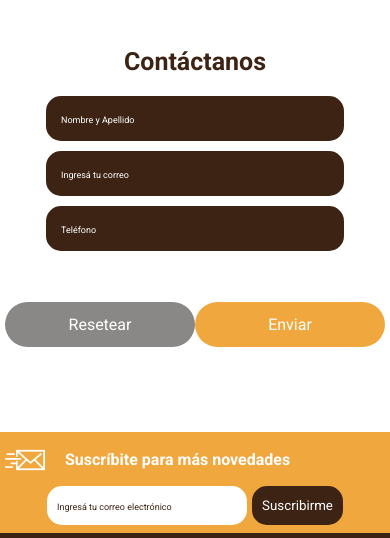
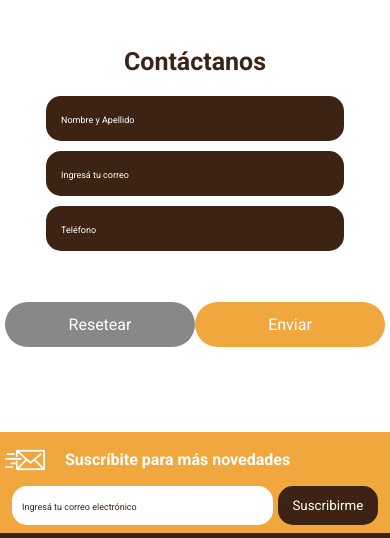
Before and after one commit to Joaquinviretti/petshop, a plain HTML site: page index.html in a window 390 px wide. Shown: the part 1855-2393 px from the top of the page. Drawn offline with Linux system fonts and the light colour scheme.

Commit message:
cambio tamaños

```diff
--- a/css/style.css
+++ b/css/style.css
@@ -392,7 +392,11 @@ footer .footer__bottom {
     }
 
     footer form input[type="email"] {
-        width: 200px;
+        flex: 3;
+    }
+
+    footer form input[type="submit"] {
+        flex: 1;
     }
 
     footer .footer__top {
```
